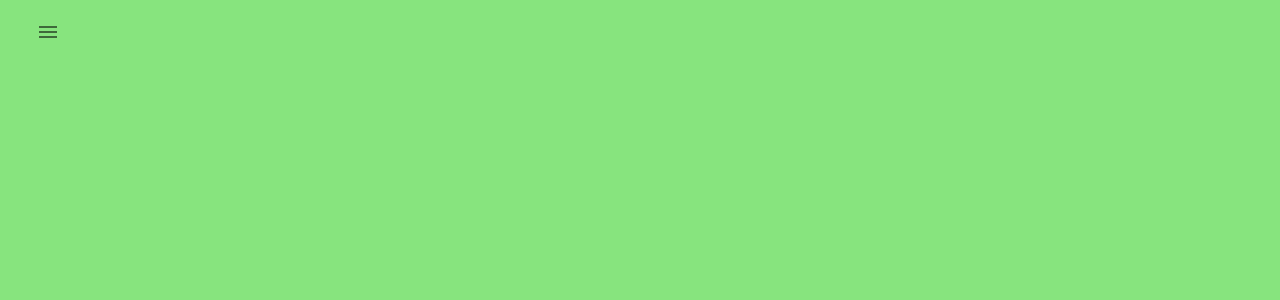
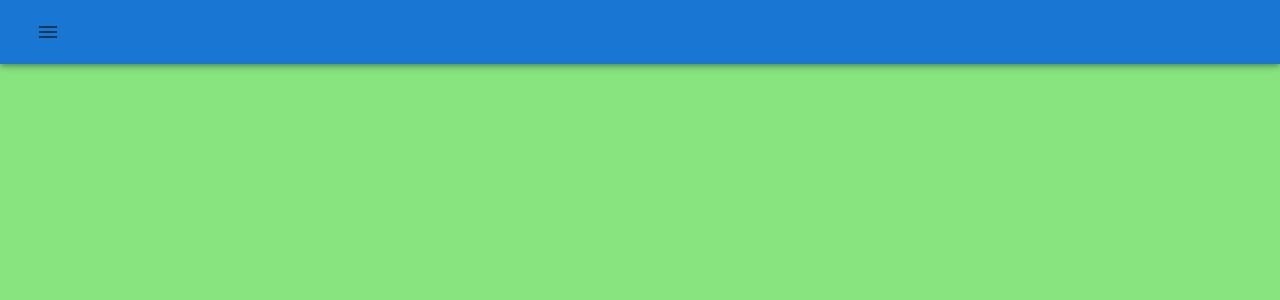
Before and after one commit to Joe-lin-ezra/Hong-Shao-Resume, a React (Create React App) app: page / in a window 1280 px wide. Shown: the top 300 px of the page. Built offline with nearby package versions, Linux system fonts and the light colour scheme.

Commit message:
feat: :sparkles: add outlet (react-element) to fit nested route

```diff
--- a/src/components/LayoutBar.tsx
+++ b/src/components/LayoutBar.tsx
@@ -1,24 +1,25 @@
 import * as React from 'react';
 
+
+import { Outlet } from 'react-router-dom';
 import Box from '@mui/material/Box';
-import AppBar from '@mui/material/AppBar';
-import Toolbar from '@mui/material/Toolbar';
+import { AppBar, Toolbar } from '@mui/material';
 import IconButton from '@mui/material/IconButton';
 import MenuIcon from '@mui/icons-material/Menu';
-import { StyledEngineProvider } from '@mui/material/styles';
 
 import { Sidebar } from './SideBar';
 
+
 import './layoutBar.scss'
 
-export const LayoutBar = () => {
+export const LayoutBar = (props: any) => {
   const [sidebarState, setSidebarState] = React.useState<boolean>(false);
   const toggleSidebar = (state: boolean) => () => {
     setSidebarState(state);
   };
 
   return (
-    <StyledEngineProvider injectFirst>
+    <div>
       <Box id={'layout'}>
         <AppBar className={'appBar'}>
           <Toolbar>
@@ -34,6 +35,8 @@
           close={toggleSidebar(false)}
         />
       </Box>
-    </StyledEngineProvider>
+      <Outlet />
+    </div>
+
   );
 }
--- a/src/components/layoutBar.scss
+++ b/src/components/layoutBar.scss
@@ -1,4 +1,5 @@
 .appBar {
+    position: fixed;
     box-shadow: none;
     background-color: transparent;
 }
```
